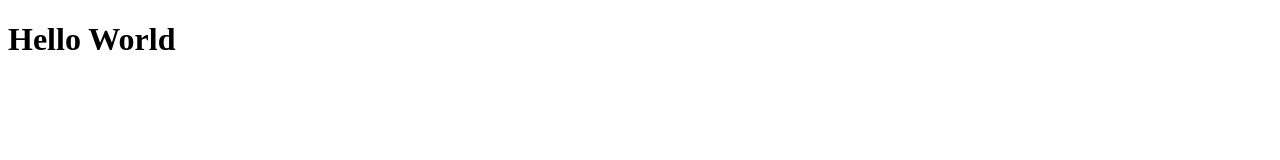
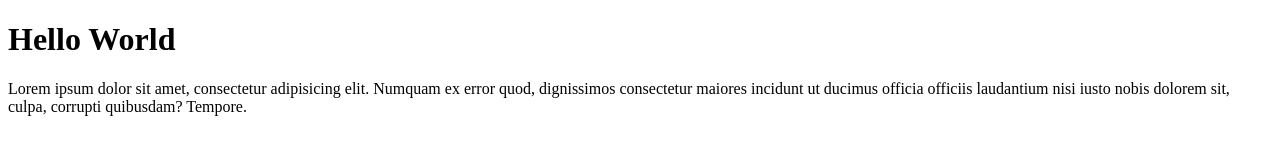
Before and after one commit to NANGAM7/learn-git, a plain HTML site: page index.html in a window 1280 px wide. Drawn offline with Linux system fonts and the light colour scheme.

Commit message:
add some features

```diff
--- a/index.html
+++ b/index.html
@@ -7,5 +7,6 @@
 </head>
 <body>
     <h1>Hello World</h1>
+    <p>Lorem ipsum dolor sit amet, consectetur adipisicing elit. Numquam ex error quod, dignissimos consectetur maiores incidunt ut ducimus officia officiis laudantium nisi iusto nobis dolorem sit, culpa, corrupti quibusdam? Tempore.</p>
 </body>
 </html>
```
